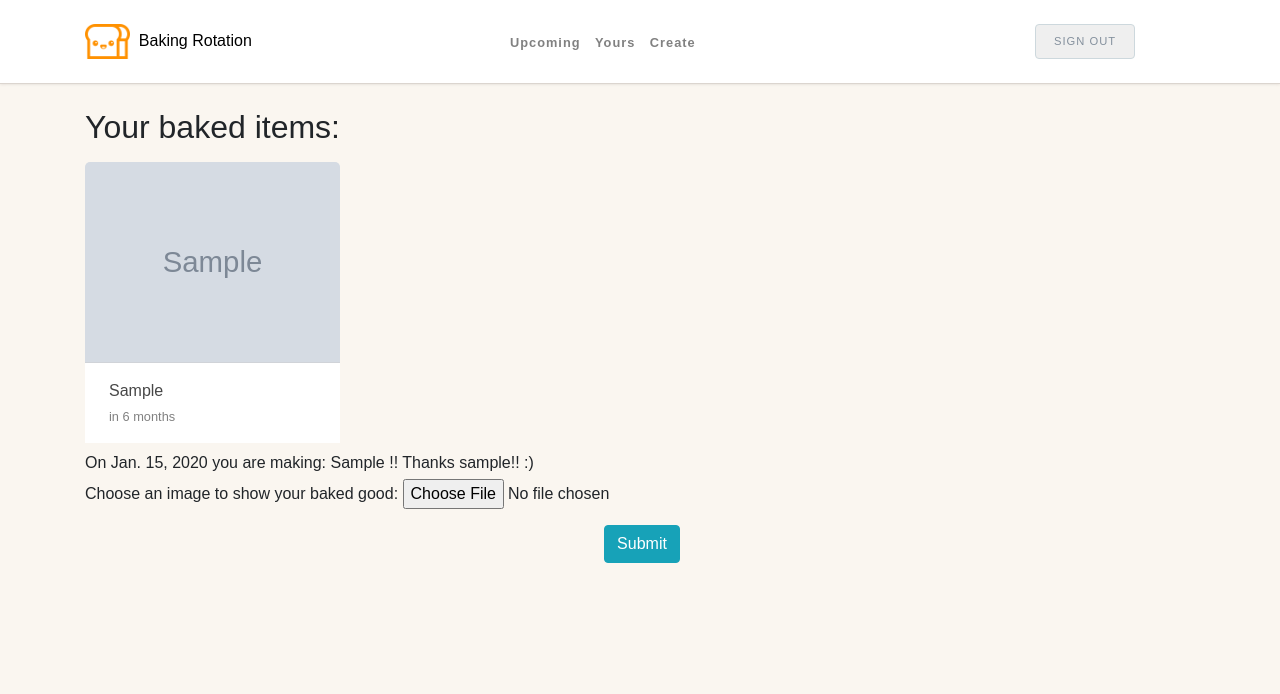
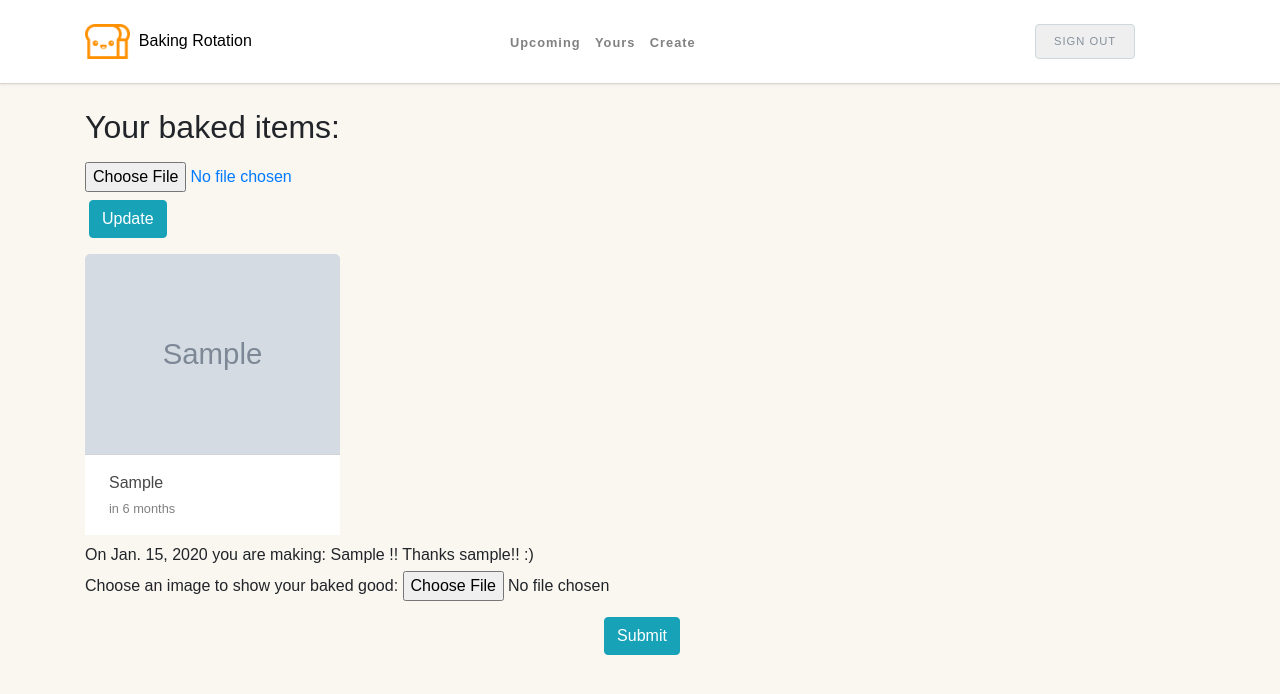
Before and after one commit to CarMin15/bakery_rotation, a Django app: page /yours/ in a window 1280 px wide. Shown: the top 694 px of the page. Run offline with Django 3.2, Linux system fonts and the light colour scheme; the first user in the database is signed in; tables that the repository leaves empty hold one stand-in row (Sample ...); some libraries are stand-ins or nearby versions; some web fonts are replaced.

Commit message:
Added form to the grid items + some styling we can use later

```diff
--- a/bakery_rotation/templates/baking_rotation/item_grid.jinja
+++ b/bakery_rotation/templates/baking_rotation/item_grid.jinja
@@ -7,13 +7,19 @@
         <a class="grid-item-box" href="/bakery_rotation/details/{{ item.id }}">
           <div class="grid-item">
             <div>
-              <div>
-                <div class="upload-btn-wrapper">
-                  <button class="edit-img-btn">Edit</button>
-                  <input type="file" name="myfile" />
+              <form method='post' enctype='multipart/form-data'>
+                {% csrf_token %}
+                <div>
+                  <!-- <button class="edit-img-btn">Edit</button> -->
+                  <div>
+                    <label for="image" class="file-upload">
+                      <input type="file" id="image" name="image" accept="image/*" />
+                    </label>
+                  </div>
+                  <input name="pk" value="{{ item.pk }}" type="hidden"/>
+                  <button type="submit" value="OK" class="btn btn-info ml-1">Update</button>
                 </div>
-                <button class="submit-img-item">Update</button>
-              </div>
+              </form>
 
               {% if item.image %}
                 <img src="{{ item.image.url }}" class="img-item">
```
Also changed, not shown: bakery_rotation/static/baking_rotation/style.css (+14 -4 lines).
